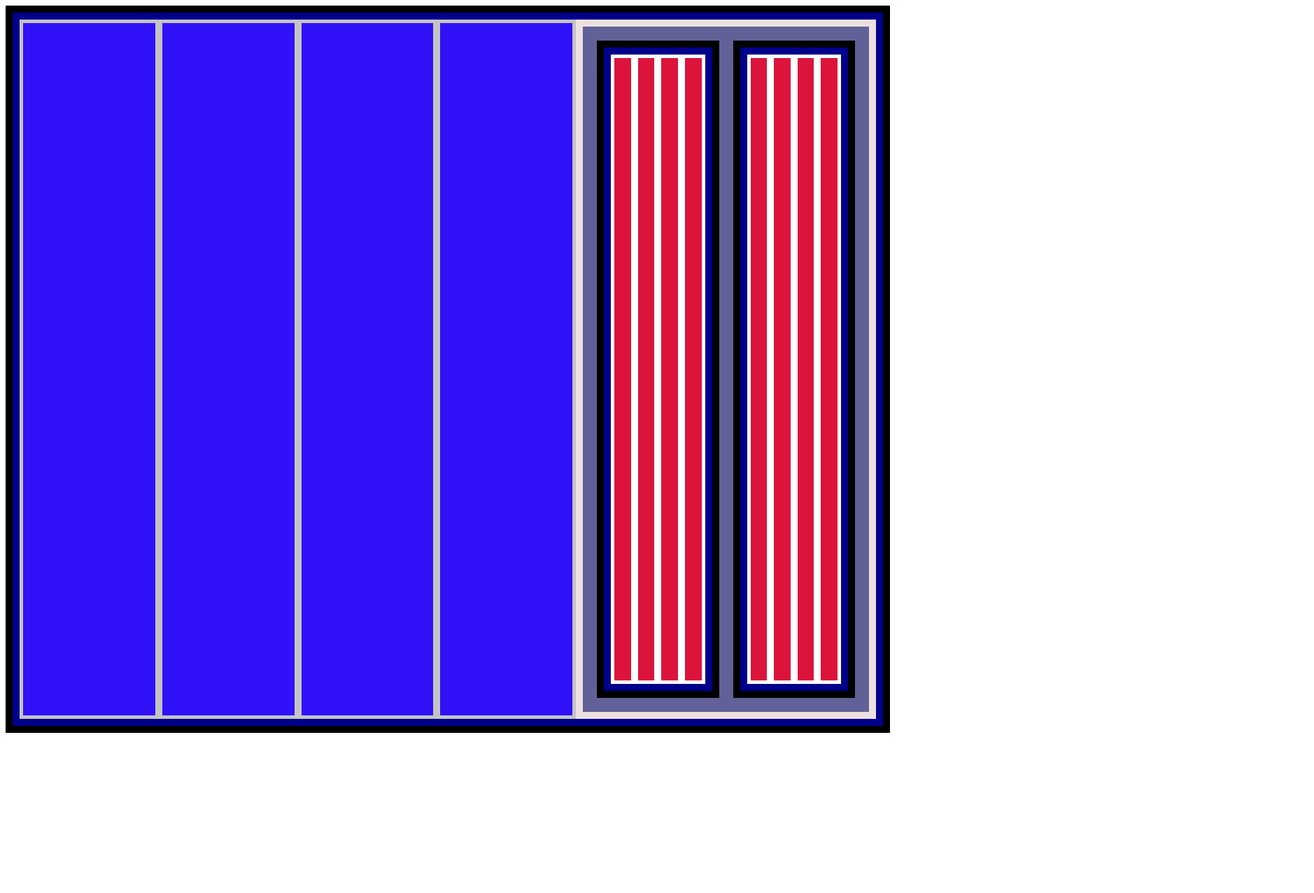
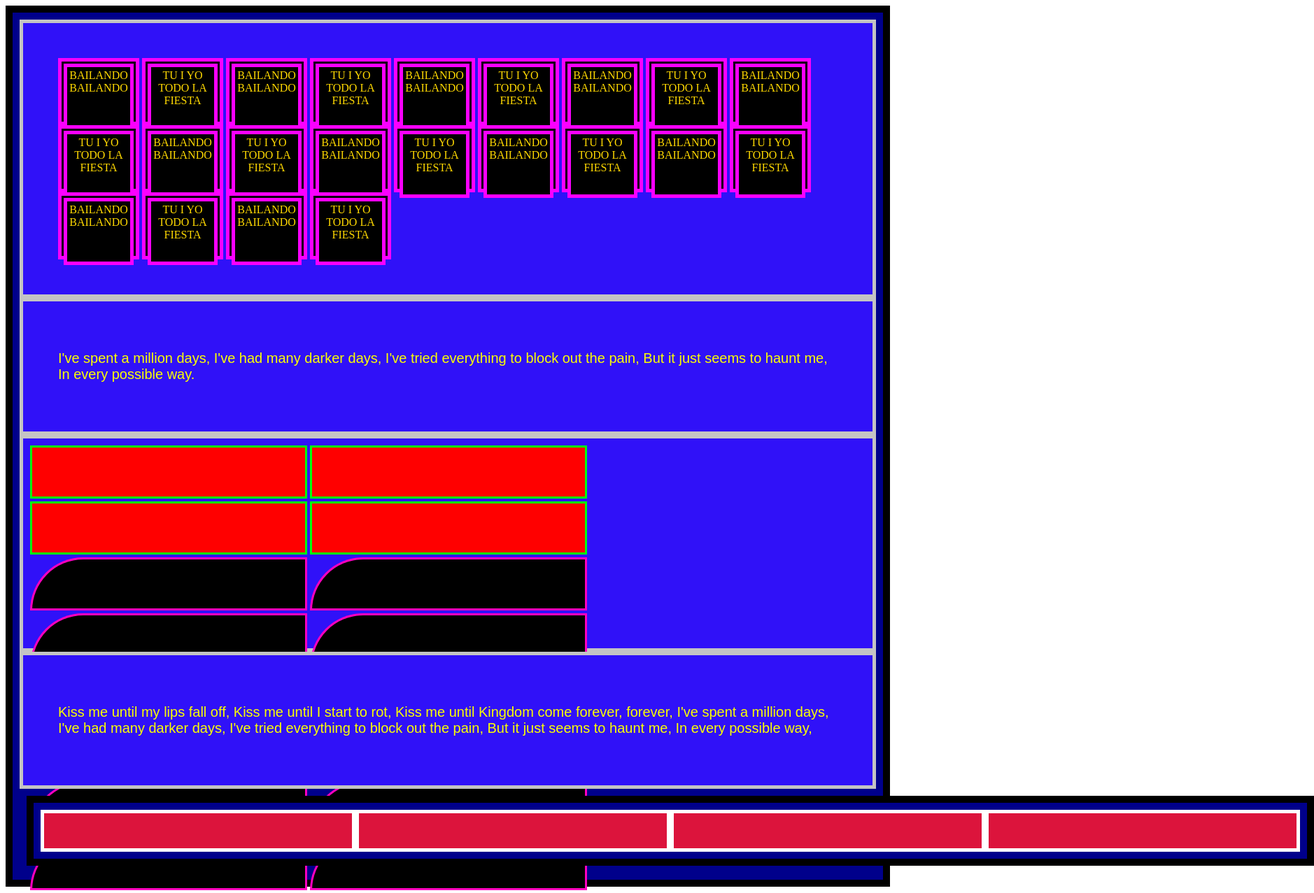
Before and after one commit to petruda/flexboxtr, a plain HTML site: page index.html in a window 1280 px wide. Shown: the whole page at 70% size, 1878 px wide, since content can reach past the window. Before the commit the page ends 1056 px from the top, so only its background shows below. Drawn offline with Linux system fonts and the light colour scheme.

Commit message:
Added p elemnts, more boxes, some links, and a lot pf styling

```diff
--- a/index.html
+++ b/index.html
@@ -9,25 +9,124 @@
 </head>
 <body>
     <div class="containerbig">
-        <div class="finalb"></div>
-        <div class="finalb"></div>
-        <div class="finalb"></div>
-        <div class="finalb"></div>
-        <div class="acontainer">
+        <div class="finalb">
+         <div class="bailando">
+            <a target="_blank" class= "bailando" href="https://www.youtube.com/watch?v=xiWtqVtd1Oo">BAILANDO BAILANDO</a>
+         </div>
+         <div class="bailando">
+            <a target="_blank" class="bailando" href="https://www.youtube.com/watch?v=xiWtqVtd1Oo">TU I YO TODO LA FIESTA</a>
+         </div>
+         <div class="bailando">
+            <a target="_blank" class= "bailando" href="https://www.youtube.com/watch?v=xiWtqVtd1Oo">BAILANDO BAILANDO</a>
+         </div>
+         <div class="bailando">
+            <a target="_blank" class="bailando" href="https://www.youtube.com/watch?v=xiWtqVtd1Oo">TU I YO TODO LA FIESTA</a>
+         </div>
+         <div class="bailando">
+            <a target="_blank" class= "bailando" href="https://www.youtube.com/watch?v=xiWtqVtd1Oo">BAILANDO BAILANDO</a>
+         </div>
+         <div class="bailando">
+            <a target="_blank" class="bailando" href="https://www.youtube.com/watch?v=xiWtqVtd1Oo">TU I YO TODO LA FIESTA</a>
+         </div>
+         <div class="bailando">
+            <a target="_blank" class= "bailando" href="https://www.youtube.com/watch?v=xiWtqVtd1Oo">BAILANDO BAILANDO</a>
+         </div>
+         <div class="bailando">
+            <a target="_blank" class="bailando" href="https://www.youtube.com/watch?v=xiWtqVtd1Oo">TU I YO TODO LA FIESTA</a>
+         </div>
+         <div class="bailando">
+            <a target="_blank" class= "bailando" href="https://www.youtube.com/watch?v=xiWtqVtd1Oo">BAILANDO BAILANDO</a>
+         </div>
+         <div class="bailando">
+            <a target="_blank" class="bailando" href="https://www.youtube.com/watch?v=xiWtqVtd1Oo">TU I YO TODO LA FIESTA</a>
+         </div>
+         <div class="bailando">
+            <a target="_blank" class= "bailando" href="https://www.youtube.com/watch?v=xiWtqVtd1Oo">BAILANDO BAILANDO</a>
+         </div>
+         <div class="bailando">
+            <a target="_blank" class="bailando" href="https://www.youtube.com/watch?v=xiWtqVtd1Oo">TU I YO TODO LA FIESTA</a>
+         </div>
+         <div class="bailando">
+            <a target="_blank" class= "bailando" href="https://www.youtube.com/watch?v=xiWtqVtd1Oo">BAILANDO BAILANDO</a>
+         </div>
+         <div class="bailando">
+            <a target="_blank" class="bailando" href="https://www.youtube.com/watch?v=xiWtqVtd1Oo">TU I YO TODO LA FIESTA</a>
+         </div>
+         <div class="bailando">
+            <a target="_blank" class= "bailando" href="https://www.youtube.com/watch?v=xiWtqVtd1Oo">BAILANDO BAILANDO</a>
+         </div>
+         <div class="bailando">
+            <a target="_blank" class="bailando" href="https://www.youtube.com/watch?v=xiWtqVtd1Oo">TU I YO TODO LA FIESTA</a>
+         </div>
+         <div class="bailando">
+            <a target="_blank" class= "bailando" href="https://www.youtube.com/watch?v=xiWtqVtd1Oo">BAILANDO BAILANDO</a>
+         </div>
+         <div class="bailando">
+            <a target="_blank" class="bailando" href="https://www.youtube.com/watch?v=xiWtqVtd1Oo">TU I YO TODO LA FIESTA</a>
+         </div>
+         <div class="bailando">
+            <a target="_blank" class= "bailando" href="https://www.youtube.com/watch?v=xiWtqVtd1Oo">BAILANDO BAILANDO</a>
+         </div>
+         <div class="bailando">
+            <a target="_blank" class="bailando" href="https://www.youtube.com/watch?v=xiWtqVtd1Oo">TU I YO TODO LA FIESTA</a>
+         </div>
+         <div class="bailando">
+            <a target="_blank" class= "bailando" href="https://www.youtube.com/watch?v=xiWtqVtd1Oo">BAILANDO BAILANDO</a>
+         </div>
+         <div class="bailando">
+            <a target="_blank" class="bailando" href="https://www.youtube.com/watch?v=xiWtqVtd1Oo">TU I YO TODO LA FIESTA</a>
+         </div>
+
+        </div>
+        <div class="finalb">
+            <p>I've spent a million days,
+                I've had many darker days,
+                I've tried everything to block out the pain,
+                But it just seems to haunt me,
+                In every possible way.
+                </p>
+        </div>
+        <div class="finalbb">
+            <div class="clear"></div>
+            <div class="clear"></div>
+            <div class="clear"></div>
+            <div class="clear"></div>
+            <div class="iubesc"></div>
+            <div class="iubesc"></div>
+            <div class="iubesc"></div>
+            <div class="iubesc"></div>
+            <div class="clear"></div>
+            <div class="clear"></div>
+            <div class="clear"></div>
+            <div class="clear"></div>
+
+            <div class="iubesc"></div>
+            <div class="iubesc"></div>
+            <div class="iubesc"></div>
+            <div class="iubesc"></div>
+        </div>
+        <div class="finalb">
+            <p>
+                Kiss me until my lips fall off,
+                Kiss me until I start to rot,
+                Kiss me until Kingdom come forever, forever,
+                I've spent a million days,
+                I've had many darker days,
+                I've tried everything to block out the pain,
+                But it just seems to haunt me,
+                In every possible way,
+
+            </p>
+        </div>
+
             <div class="bcontainer">
                 <div class="finalc"></div>
                 <div class="finalc"></div>
                 <div class="finalc"></div>
                 <div class="finalc"></div>
             </div>
-            <div class="ccontainer">
-                <div class="finalc">
-                </div>
-                <div class="finalc"></div>
-                <div class="finalc"></div>
-                <div class="finalc"></div>
-            </div>
-        </div>
+
+
     </div>
 </body>
 </html>
--- a/style.css
+++ b/style.css
@@ -3,18 +3,20 @@
     border: solid 10px black;
     padding: 10px;
     background-color: darkblue;
-    height: 1000px;
+    height: auto;
     width: auto;
-    flex-direction: row;
+    flex-direction: column;
 }
 .acontainer{
     display: flex;
     border: solid 10px rgb(236, 224, 224);
     padding: 10px;
     background-color: rgb(97, 97, 152);
-    width: 2fr;
+    width: auto;
     flex-wrap: wrap;
     flex: 2 1 auto;
+    flex-direction: column;
+    height: 500px;
 }
 .bcontainer{
     display: flex;
@@ -22,32 +24,86 @@
     padding: 10px;
     background-color: darkblue;
     margin: 10px;
-    width: 1fr;
+    width: 1800px;
+    height: 100%;
     flex: 2 1 auto;
     flex-direction: row;
 }
 .ccontainer{
     display: flex;
     border: solid 10px black;
-    padding: 10px;
+    padding: 50px;
     background-color: darkblue;
     margin: 10px;
-    width: 1fr;
-    flex: 2 1 auto;
+    width: 400px;
+
 }
 .finalc{
-    width: 1fr;
-    height: auto;
     border: solid 5px white;
     background-color: crimson;
-    flex: 2 1 auto;
-    flex-direction: column-reverse;
+    flex: 2 4 auto;
+    flex-direction: column;
+    display: flex;
+    height: 50px;
+    width: 50px;
 
 }
 .finalb{
-    width: 1fr;
+    width: auto;
     height: auto;
     border: solid 5px rgb(196, 196, 196);
     background-color: rgb(48, 17, 248);
-    flex: 2 2 auto;
+    flex: auto;
+    flex-direction: row;
+    padding: 50px;
+
 }
+.finalbb{
+    width: auto;
+    height: 280px;
+    border: solid 5px rgb(196, 196, 196);
+    background-color: rgb(48, 17, 248);
+    flex-direction: column;
+    padding: 10px;
+}
+#sbm{
+    display: flex;
+    flex-direction: column;
+    width: 80px;
+    height: 60px;
+}
+.bailando{
+    background-color: black;
+    width: 100px;
+    height: 80px;
+    color: rgb(255, 217, 1);
+    display: inline-flex;
+    flex: auto;
+    border: solid 5px rgb(251, 0, 255);
+    padding: 3px;
+    text-decoration: none;
+    text-align: center;
+}
+.clear{
+    display: inline-block ;
+    border: solid rgb(0, 255, 13) 3px;
+    width: 390px;
+    height: 70px;
+    background-color: red;
+
+}
+.iubesc{
+    display: inline-block;
+    border: solid rgb(255, 0, 191) 3px;
+    border-radius: 100px 0 0 0;
+    width: 390px;
+    height: 70px;
+    background-color: black;
+
+}
+p{
+    font-family: fantasy;
+    font-size: 20px;
+    font-weight: 400;
+    color: rgb(251, 255, 0);
+}
```
